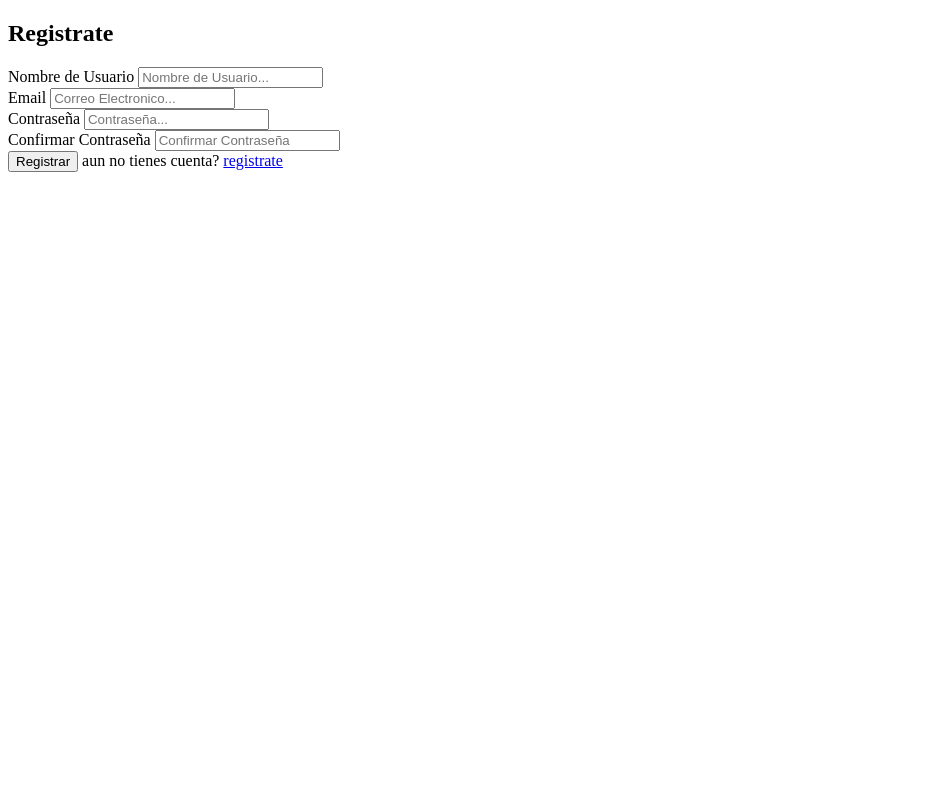
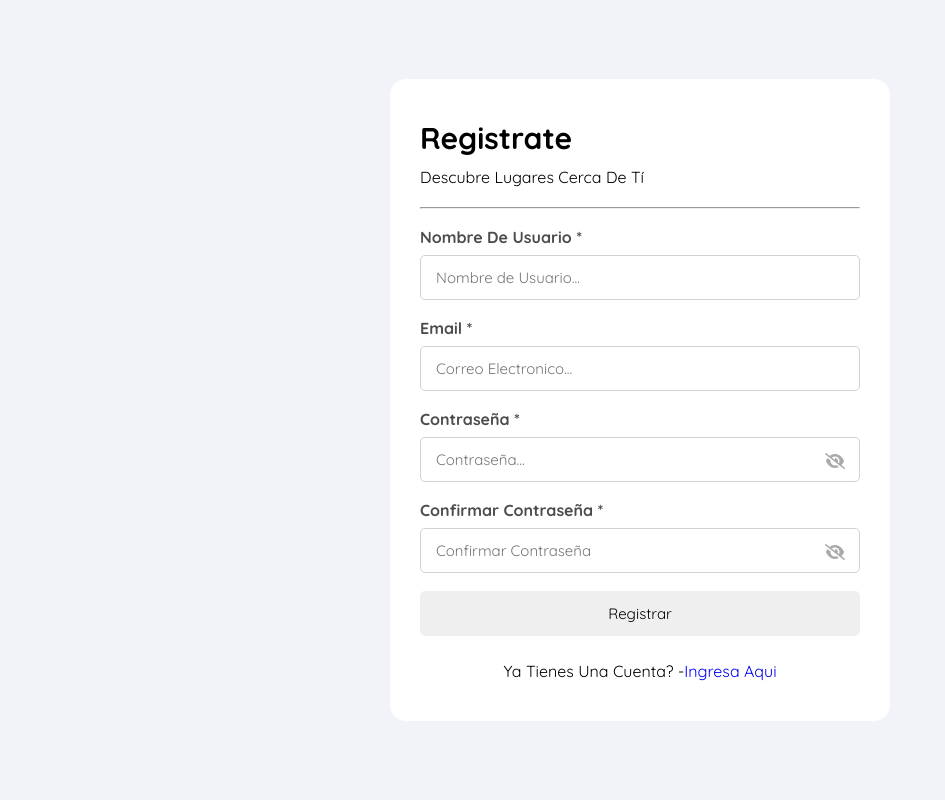
Before and after one commit to kev23453/Eat-Meet, a PHP site: page /user/auth/register.php in a window 1280 px wide. Shown: the whole page, without its empty margins (0-945 px from the left). Run offline with PHP 8.4, Linux system fonts and the light colour scheme.

Commit message:
modificacion del formulario de registro con sus estilos y funciones

```diff
--- /dev/null
+++ b/assets/css/fonts_style/font.css
@@ -0,0 +1,4 @@
+@import url('https://fonts.googleapis.com/css2?family=Quicksand:wght@300..700&display=swap');
+* {
+    font-family: "Quicksand", sans-serif;
+}
--- /dev/null
+++ b/assets/css/login_styles/register_style.css
@@ -0,0 +1,92 @@
+@import url('../variables_css/variables.css');
+@import url('../fonts_style/font.css');
+
+* {
+    margin: 0;
+    padding: 0;
+    box-sizing: border-box;
+    text-decoration: none;
+    transition: .3s ease all;
+}
+
+body {
+    background: var(--bg_page);
+    display: flex;
+    justify-content: center;
+    align-items: center;
+    min-height: 100vh;
+    text-transform: capitalize;
+}
+
+form {
+    background: var(--white);
+    width: 500px;
+    padding: 30px;
+    border-radius: 16px;
+}
+
+form .box label {
+    color: rgba(0,0,0,0.7);
+    font-weight: bold;
+    margin-bottom: 8px;
+}
+
+form .box {
+    display: flex;
+    flex-direction: column;
+    margin: 18px 0;
+    position: relative;
+}
+
+form .box input{
+    padding: 12px 15px;
+    border: 1.5px solid #d2d2d2;
+    border-radius: 5px;
+    outline: none;
+    font-size: 15px;
+}
+
+form .box input[type="password"] {
+    padding-right: 45px;
+}
+
+form .box input:focus {
+    border: 1px solid blue;
+}
+
+form button {
+    width: 100%;
+    cursor: pointer;
+    padding: 13px;
+    border-radius: 5px;
+    font-size: 15px;
+    border: none;
+}
+
+form button:hover {
+    background: #2c2c2c;
+    color: var(--white);
+}
+
+
+#change_form {
+    width: 100%;
+    display: flex;
+    justify-content: center;
+    align-items: center;
+    margin: 25px 0 10px 0;
+}
+
+
+h2 {
+    font-size: 30px;
+    margin: 10px 0;
+}
+
+i {
+    cursor: pointer;
+    color: #aaaaaa;
+    position: absolute;
+    right: 15px;
+    bottom: 13px;
+}
--- /dev/null
+++ b/assets/css/variables_css/variables.css
@@ -0,0 +1,13 @@
+/*
+variables para reutilizar
+*/
+
+:root{
+    --bg_page: #f2f2f9;
+    --white: #fff;
+    --blue: cornflowerblue;
+    --sidebar-bg: #405189;
+    --success_color: #0ab39c;
+    --danger_color: #e96245;
+    --light-gray: #adadad;
+}
--- /dev/null
+++ b/assets/js/auth_javaScript/script.js
@@ -0,0 +1,30 @@
+const btnShowPassword = document.querySelectorAll('.showPassword');
+const inputPassword = document.querySelector('.inputPassword');
+const inputPasswordConfirm = document.querySelector('.inputPasswordConfirm');
+
+const cambiarIcono = (icon) => {
+    switch(icon.className) {
+        case "fas fa-eye showPassword":
+            icon.className = "fas fa-eye-slash showPassword";
+        break;
+        case "fas fa-eye-slash showPassword":
+            icon.className = "fas fa-eye showPassword";
+        break;
+    }
+}
+
+const cambiarTipoInput = (input) => {
+    if(input.type === "password") { input.type = "text"; }else{ input.type = "password";}
+}
+
+btnShowPassword.forEach((element) => {
+    element.addEventListener("click", ()=> {
+        cambiarIcono(element);
+        let atributeIcon = element.getAttribute("data-inputContraseña");
+        if(atributeIcon == "password") {
+            cambiarTipoInput(inputPassword);
+        }else{
+            cambiarTipoInput(inputPasswordConfirm);
+        }
+    })
+})
--- a/user/auth/login.php
+++ b/user/auth/login.php
@@ -19,7 +19,8 @@
         </div>
 
         <button type="submit" class="btn-send">Login</button>
-        <span>ya tienes una cuenta? <a href="register.php">ingresa</a></span>
+        <span>aun no tienes cuenta? <a href="register.php">registrate</a></span>
+
 
     </form>
 </body>
--- a/user/auth/register.php
+++ b/user/auth/register.php
@@ -8,34 +8,43 @@
 <head>
     <meta charset="UTF-8">
     <meta name="viewport" content="width=device-width, initial-scale=1.0">
-    <title>Document</title>
+    <link rel="stylesheet" href="../../assets/css/login_styles/register_style.css">
+    <link rel="stylesheet" href="https://cdnjs.cloudflare.com/ajax/libs/font-awesome/6.7.2/css/all.min.css" integrity="sha512-Evv84Mr4kqVGRNSgIGL/F/aIDqQb7xQ2vcrdIwxfjThSH8CSR7PBEakCr51Ck+w+/U6swU2Im1vVX0SVk9ABhg==" crossorigin="anonymous" referrerpolicy="no-referrer" />
+    <title>Eat&Meet - Registrate</title>
 </head>
 <body>
     <form action="#" method="POST">
-        <h2>Registrate</h2>
+        <h2>Registrate </h2>
+        <span>descubre lugares cerca de tí</span>
+        <br>
+        <br>
+        <hr>
 
-        <div>
-            <label for="username">Nombre de Usuario</label>
+        <div class="box">
+            <label for="username">Nombre de Usuario *</label>
             <input type="text" name="username" id="username"  placeholder="Nombre de Usuario..." required>
         </div>
 
-        <div>
-            <label for="email">Email</label>
+        <div class="box">
+            <label for="email">Email *</label>
             <input type="email" name="email" id="email"  placeholder="Correo Electronico..." required>
         </div>
 
-        <div>
-            <label for="password">Contraseña</label>
-            <input type="password" name="password" id="password" placeholder="Contraseña..." required>
+        <div class="box">
+            <label for="password">Contraseña *</label>
+            <input type="password" name="password" class="inputPassword" id="password" placeholder="Contraseña..." required>
+            <i class="fas fa-eye-slash showPassword" data-inputContraseña="password"></i>
         </div>
 
-        <div>
-            <label for="confirm-password">Confirmar Contraseña</label>
-            <input type="password" name="confirm-password" id="confirm-password" placeholder="Confirmar Contraseña"  required>
+        <div class="box">
+            <label for="confirm-password">Confirmar Contraseña *</label>
+            <input type="password" name="confirm-password" class="inputPasswordConfirm" id="confirm-password" placeholder="Confirmar Contraseña"  required>
+            <i class="fas fa-eye-slash showPassword" data-inputContraseña="confirm-password"></i>
         </div>
 
         <button type="submit">Registrar</button>
-        <span>aun no tienes cuenta? <a href="login.php">registrate</a></span>
+        <span id="change_form">ya tienes una cuenta? - <a href="login.php">ingresa aqui</a></span>
     </form>
 </body>
+<script src="../../assets/js/auth_javaScript/script.js"></script>
 </html>
```
Also changed, not shown: 2 other files.
